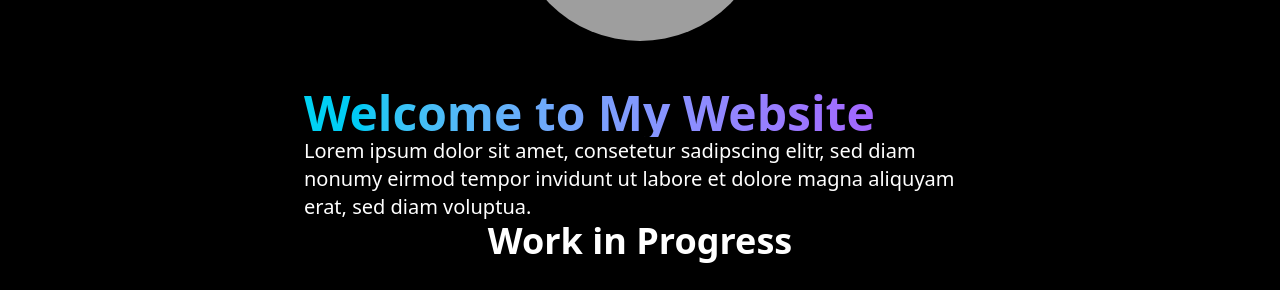
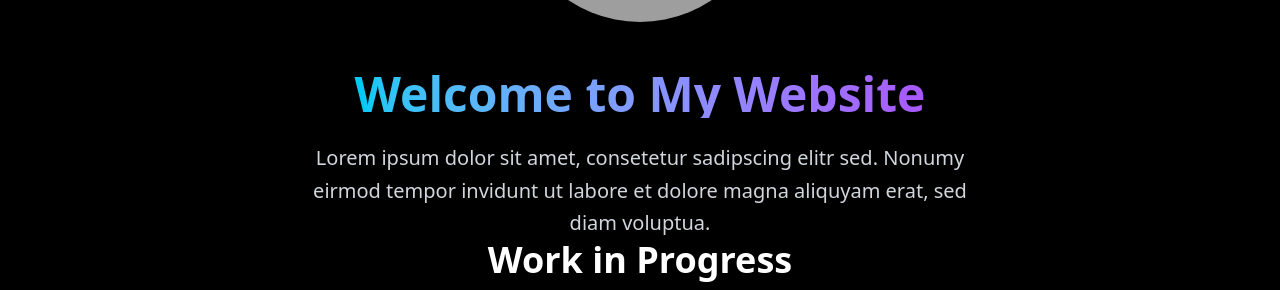
Before and after one commit to Ynlsen/yniederer.ch, a Next.js app: page /en in a window 1280 px wide. Shown: the part 377-667 px from the top of the page. Built offline with nearby package versions, Linux system fonts and the light colour scheme; grey boxes are pictures that could not be loaded.

Commit message:
text centering and formatting

```diff
--- a/app/en/page.tsx
+++ b/app/en/page.tsx
@@ -9,12 +9,13 @@ export default function HomePage() {
         />
       </div>
 
-      <div>
-        <h1 className="text-5xl font-bold bg-gradient-to-r from-cyan to-purple text-transparent bg-clip-text">
+      <div className="space-y-6 text-center">
+        <h1 className="text-5xl font-bold mx-auto bg-gradient-to-r from-cyan to-purple text-transparent bg-clip-text">
           Welcome to My Website
         </h1>
-        <p className="text-xl text-white max-w-2xl">
-          Lorem ipsum dolor sit amet, consetetur sadipscing elitr, sed diam nonumy eirmod tempor invidunt ut labore et dolore magna aliquyam erat, sed diam voluptua.
+        <p className="text-xl text-gray-300 max-w-2xl mx-auto leading-relaxed">
+          Lorem ipsum dolor sit amet, consetetur sadipscing elitr sed.
+          Nonumy eirmod tempor invidunt ut labore et dolore magna aliquyam erat, sed diam voluptua.
         </p>
       </div>
 
```
